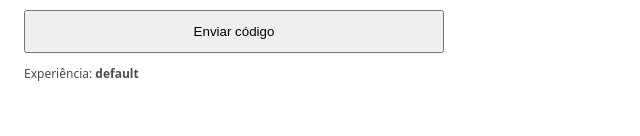
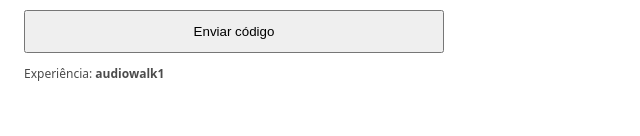
Before and after one commit to excompanhia/aplicativo-jornada, a Next.js app: page /login in a window 1280 px wide. Shown: the part 164-300 px from the top of the page, without its empty margins (0-640 px from the left). Built offline with nearby package versions, Linux system fonts and the light colour scheme; no server answers.

Commit message:
Login: redireciona para /journey/[slug] (padrão audiowalk1)

```diff
--- a/app/login/page.tsx
+++ b/app/login/page.tsx
@@ -12,17 +12,20 @@ const supabase = createClient(
 function readTrackingFromUrl() {
   const params = new URLSearchParams(window.location.search);
 
-  const experience_id =
-    (params.get("exp") ||
-      params.get("experience_id") ||
-      params.get("experience") ||
-      "default").trim();
+  // ✅ IMPORTANTE: sem QR por enquanto, o padrão deve ser o slug real
+  const experience_id = (
+    params.get("exp") ||
+    params.get("experience_id") ||
+    params.get("experience") ||
+    "audiowalk1"
+  ).trim();
 
-  const qr_point_id =
-    (params.get("qr") ||
-      params.get("qr_point_id") ||
-      params.get("point") ||
-      "").trim();
+  const qr_point_id = (
+    params.get("qr") ||
+    params.get("qr_point_id") ||
+    params.get("point") ||
+    ""
+  ).trim();
 
   return { experience_id, qr_point_id };
 }
@@ -32,7 +35,7 @@ export default function LoginPage() {
 
   const tracking = useMemo(() => {
     if (typeof window === "undefined") {
-      return { experience_id: "default", qr_point_id: "" };
+      return { experience_id: "audiowalk1", qr_point_id: "" };
     }
     return readTrackingFromUrl();
   }, []);
@@ -42,15 +45,18 @@ export default function LoginPage() {
   const [code, setCode] = useState("");
   const [error, setError] = useState<string | null>(null);
 
-  // Se já estiver logado, volta pro Journey
+  function goAfterLogin() {
+    // ✅ pós-login sempre volta para a experiência correta por slug
+    const slug = tracking.experience_id || "audiowalk1";
+    router.replace(`/journey/${encodeURIComponent(slug)}`);
+  }
+
+  // Se já estiver logado, volta pro Journey (slug)
   useEffect(() => {
     (async () => {
       const { data } = await supabase.auth.getSession();
       if (data.session) {
-        const qs = new URLSearchParams();
-        qs.set("exp", tracking.experience_id);
-        if (tracking.qr_point_id) qs.set("qr", tracking.qr_point_id);
-        router.replace(`/journey?${qs.toString()}`);
+        goAfterLogin();
       }
     })();
     // eslint-disable-next-line react-hooks/exhaustive-deps
@@ -65,15 +71,13 @@ export default function LoginPage() {
       return;
     }
 
-    const qs = new URLSearchParams();
-    qs.set("exp", tracking.experience_id);
-    if (tracking.qr_point_id) qs.set("qr", tracking.qr_point_id);
+    const slug = tracking.experience_id || "audiowalk1";
 
     const { error } = await supabase.auth.signInWithOtp({
       email: e,
       options: {
-        // Depois do clique no e-mail, volta para a Journey com exp/qr
-        emailRedirectTo: `${window.location.origin}/journey?${qs.toString()}`,
+        // ✅ Depois do clique no e-mail, volta para a experiência (slug)
+        emailRedirectTo: `${window.location.origin}/journey/${encodeURIComponent(slug)}`,
       },
     });
 
@@ -109,10 +113,10 @@ export default function LoginPage() {
           method: "POST",
           headers: { "Content-Type": "application/json" },
           body: JSON.stringify({
-            experience_id: tracking.experience_id,
+            experience_id: tracking.experience_id || "audiowalk1",
             event_type: "otp_login",
             user_id,
-            qr_point_id: tracking.qr_point_id || null, // opcional, mas útil
+            qr_point_id: tracking.qr_point_id || null,
           }),
           cache: "no-store",
         });
@@ -121,11 +125,7 @@ export default function LoginPage() {
       // não quebra o login
     }
 
-    const qs = new URLSearchParams();
-    qs.set("exp", tracking.experience_id);
-    if (tracking.qr_point_id) qs.set("qr", tracking.qr_point_id);
-
-    router.replace(`/journey?${qs.toString()}`);
+    goAfterLogin();
   }
 
   return (
@@ -151,7 +151,7 @@ export default function LoginPage() {
           </button>
 
           <p style={{ marginTop: 12, opacity: 0.7, fontSize: 12 }}>
-            Experiência: <strong>{tracking.experience_id}</strong>
+            Experiência: <strong>{tracking.experience_id || "audiowalk1"}</strong>
             {tracking.qr_point_id ? (
               <>
                 {" "}
```
